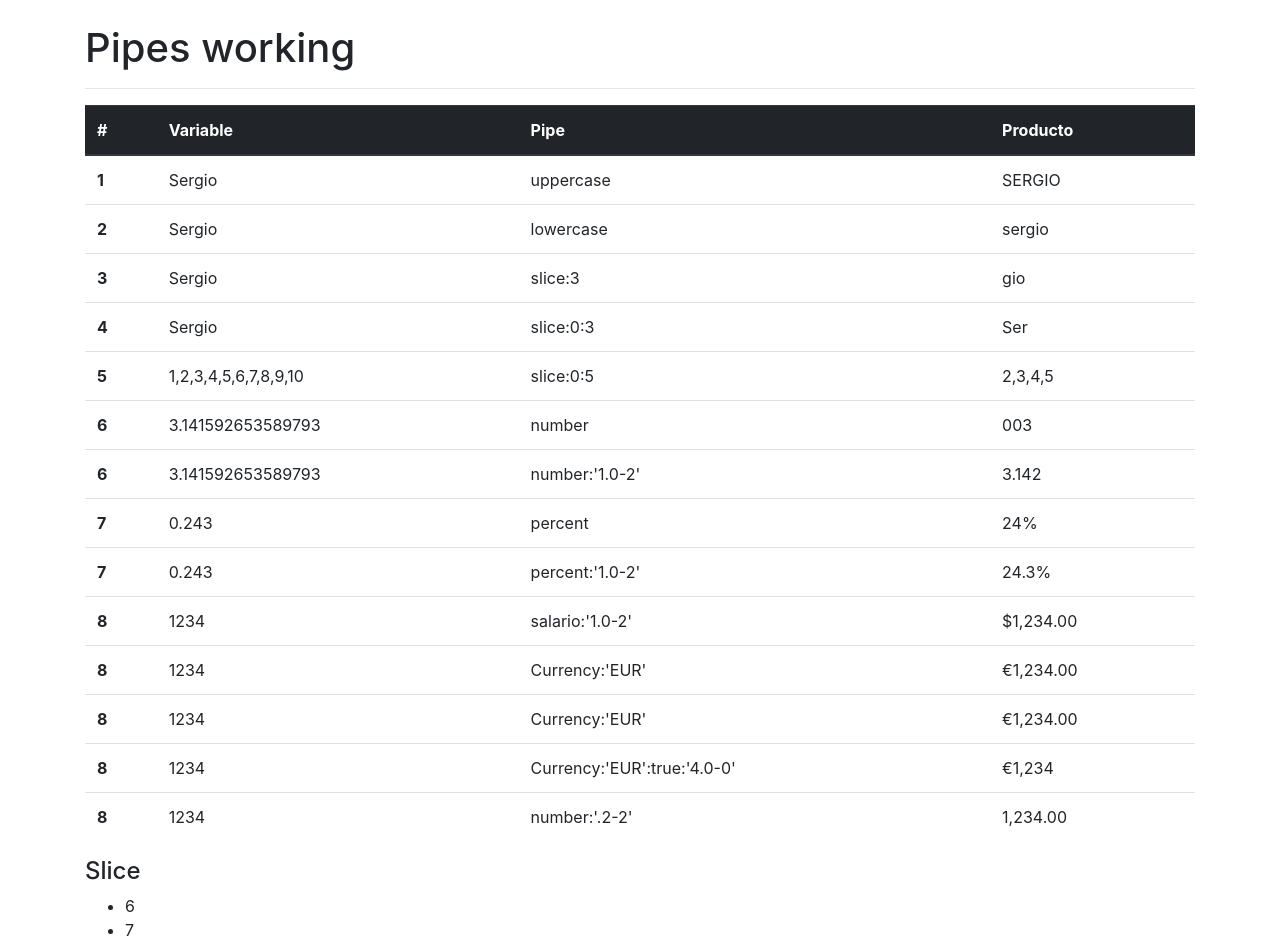
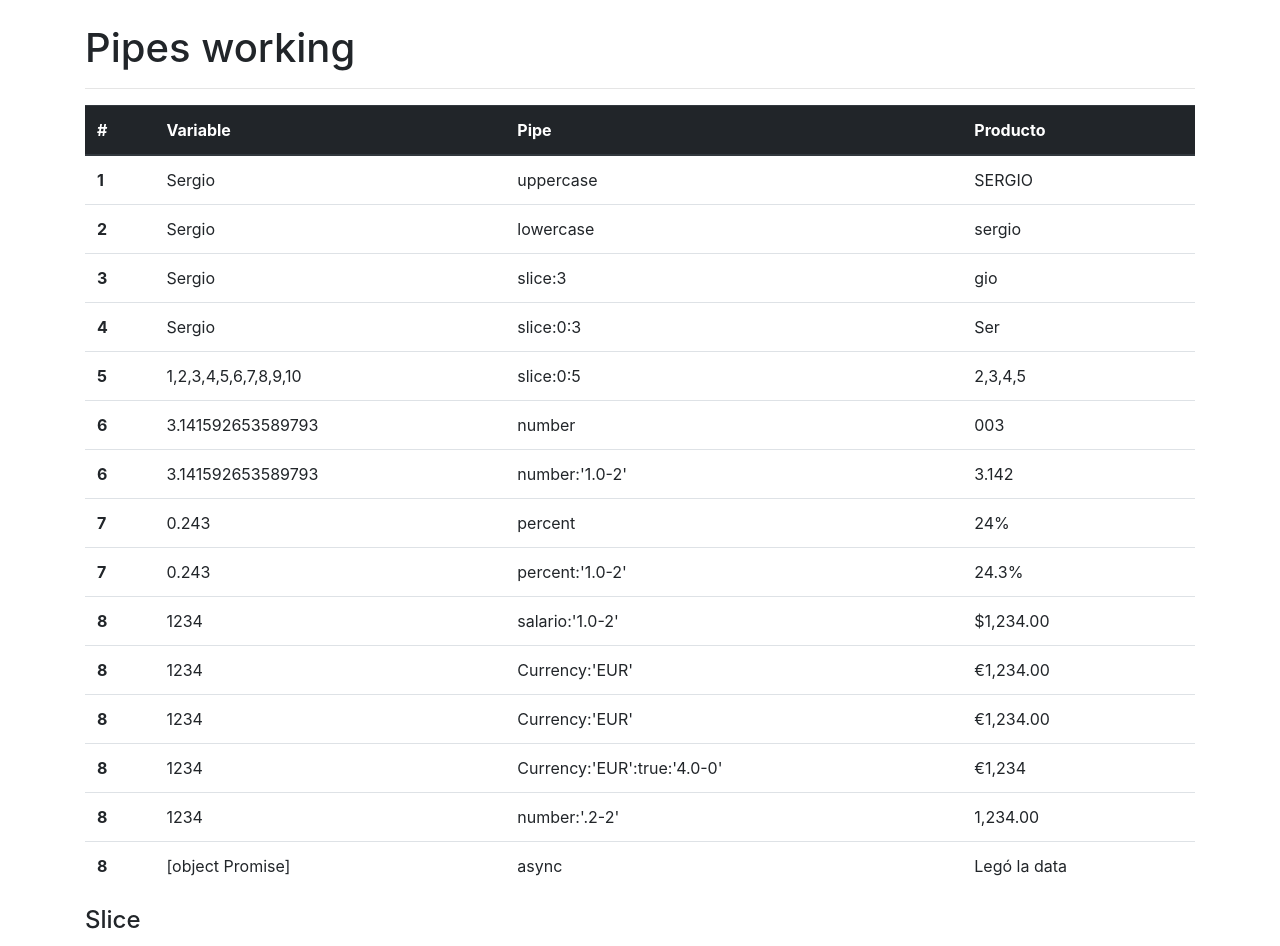
Before and after one commit to saospina/Pipes, an Angular app: page / in a window 1280 px wide. Shown: the top 946 px of the page. Built offline with nearby package versions, Linux system fonts and the light colour scheme.

Commit message:
Pipes:async

```diff
--- a/src/app/app.component.html
+++ b/src/app/app.component.html
@@ -77,13 +77,13 @@
         <th scope="row">8</th>
         <td> {{moneda}} </td>
         <td> Currency:'EUR' </td>
-        <td> {{moneda | currency:'EUR'  }} </td>
+        <td> {{moneda | currency:'EUR' }} </td>
       </tr>
       <tr>
         <th scope="row">8</th>
         <td> {{moneda}} </td>
         <td> Currency:'EUR' </td>
-          <td> {{moneda | currency:'EUR':true  }} </td>
+        <td> {{moneda | currency:'EUR':true }} </td>
       </tr>
       <tr>
         <th scope="row">8</th>
@@ -96,6 +96,12 @@
         <td> {{moneda}} </td>
         <td> number:'.2-2' </td>
         <td> {{moneda | number:'.2-2'}} </td>
+      </tr>
+      <tr>
+        <th scope="row">8</th>
+        <td> {{ varlorDePromesa }} </td>
+        <td> async </td>
+        <td> {{ varlorDePromesa | async }} </td>
       </tr>
     </tbody>
 
@@ -112,7 +118,8 @@
   </pre>
 
 
-  <hr><hr>
+  <hr>
+  <hr>
 
 
 
--- a/src/app/app.component.ts
+++ b/src/app/app.component.ts
@@ -24,4 +24,8 @@ export class AppComponent {
 
   };
 
+  varlorDePromesa = new Promise(( resolve, reject ) => {
+    setTimeout(() => resolve('Legó la data'), 3500);
+  });
+
 }
```
Lines whose indentation alone changed are shown as unchanged.
